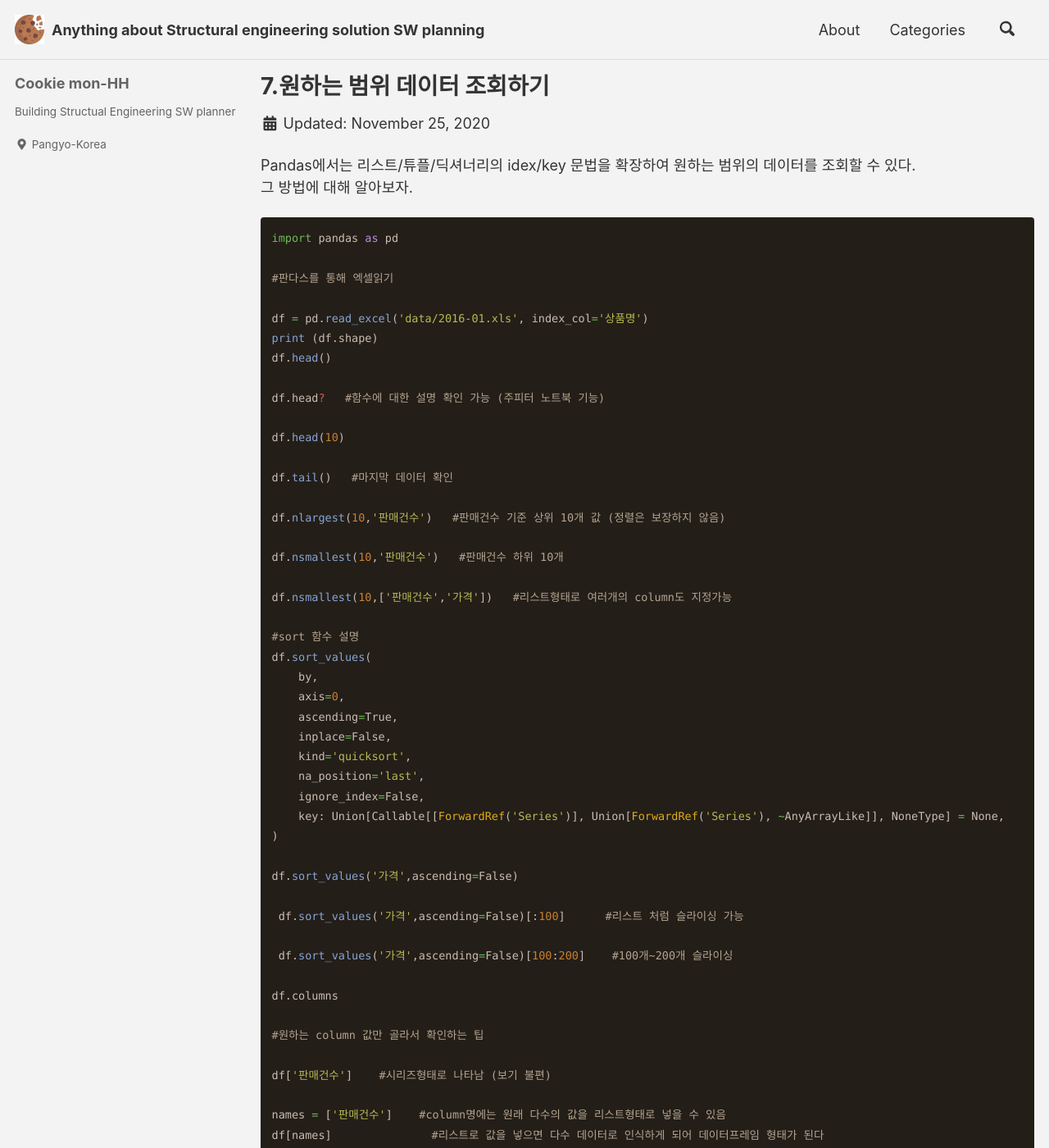
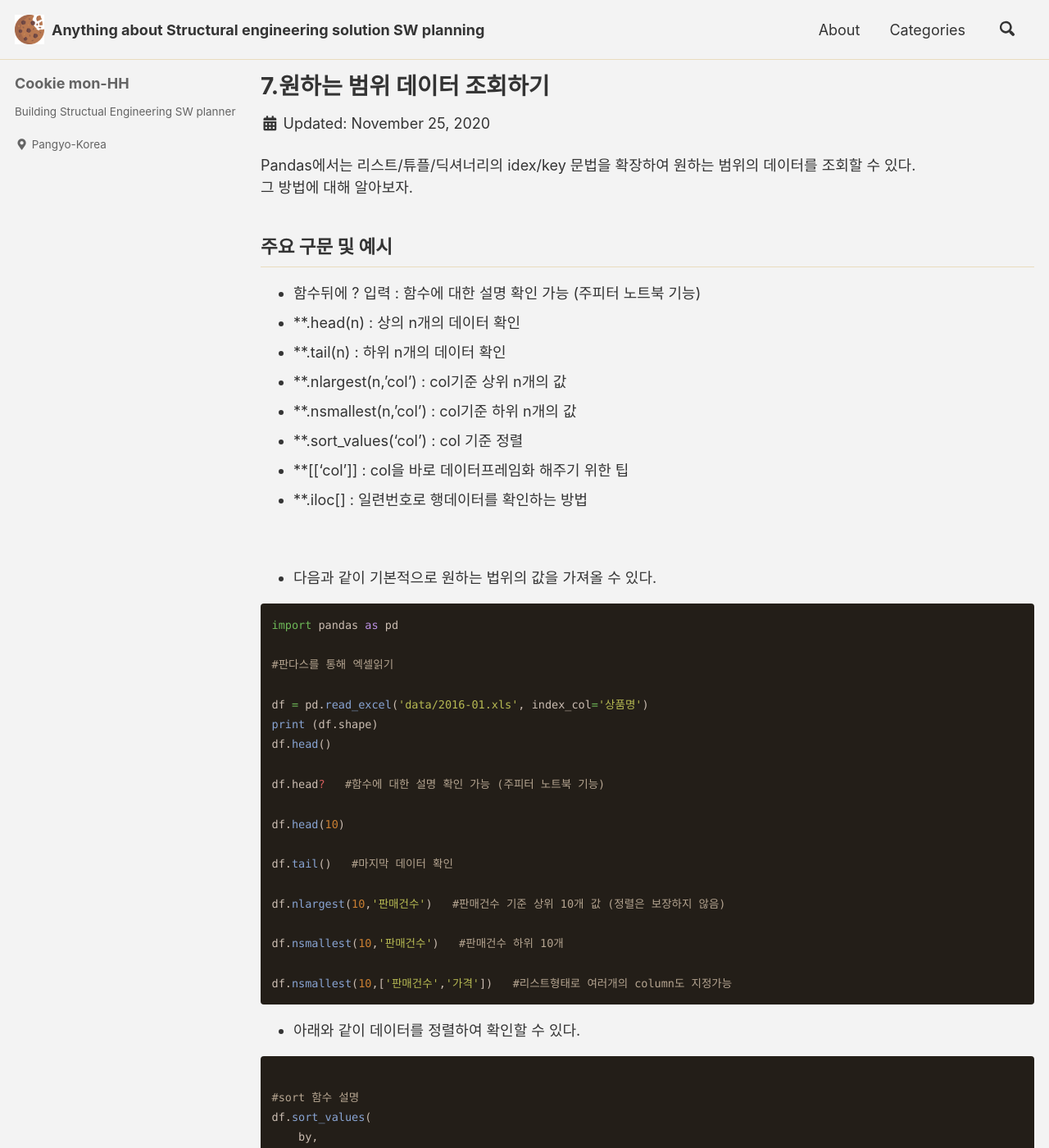
Before and after one commit to CookieMon-HH/cookiemon-hh.github.io, a Jekyll site: the page built from _posts/2020-11-25-2 7 원하는 범위 데이터 조회하기.md, in a window 1280 px wide and 1400 px high. Shown: the whole window at 82% size. Built offline with Jekyll 4.4.1, drawn with Linux system fonts in a browser that asks for light colours; cached includes are drawn as plain includes; a script that is not in the unit is left out; comment, search, counter and statistics services are not loaded; some of the changed text lies outside the part shown.

Commit message:
Update 2020-11-25-2 7 원하는 범위 데이터 조회하기.md

````diff
--- a/_posts/2020-11-25-2 7 원하는 범위 데이터 조회하기.md
+++ b/_posts/2020-11-25-2 7 원하는 범위 데이터 조회하기.md
@@ -11,6 +11,21 @@ date : 2020-11-25
 
 Pandas에서는 리스트/튜플/딕셔너리의 idex/key 문법을 확장하여 원하는 범위의 데이터를 조회할 수 있다.
 그 방법에 대해 알아보자.
+
+주요 구문 및 예시
+---
+- 함수뒤에 ? 입력 : 함수에 대한 설명 확인 가능 (주피터 노트북 기능)
+- \*\*.head(n) : 상의 n개의 데이터 확인
+- \*\*.tail(n) : 하위 n개의 데이터 확인
+- \*\*.nlargest(n,'col') : col기준 상위 n개의 값
+- \*\*.nsmallest(n,'col') : col기준 하위 n개의 값
+- \*\*.sort_values('col') : col 기준 정렬
+- \*\*[['col']] : col을 바로 데이터프레임화 해주기 위한 팁
+- \*\*.iloc[] : 일련번호로 행데이터를 확인하는 방법
+
+<br>
+
+- 다음과 같이 기본적으로 원하는 법위의 값을 가져올 수 있다.
 
 ```python
 import pandas as pd
@@ -32,6 +47,11 @@ df.nlargest(10,'판매건수')   #판매건수 기준 상위 10개 값 (정렬
 df.nsmallest(10,'판매건수')   #판매건수 하위 10개
 
 df.nsmallest(10,['판매건수','가격'])   #리스트형태로 여러개의 column도 지정가능
+```
+
+- 아래와 같이 데이터를 정렬하여 확인할 수 있다.
+
+```python
 
 #sort 함수 설명
 df.sort_values(
@@ -52,6 +72,10 @@ df.sort_values('가격',ascending=False)
  df.sort_values('가격',ascending=False)[100:200]    #100개~200개 슬라이싱
 
 df.columns
+```
+- 시리즈형태로 나타나서 보기 불편한 경우 아래와 같이 간단하게 데이터프레임으로 바꿔서 확인이 가능하다.
+
+```python
 
 #원하는 column 값만 골라서 확인하는 팁
 
@@ -64,16 +88,17 @@
 
  df.sort_values('가격',ascending=False)[['가격']][:10]   #이경우도 []가 하나면 시리즈형태이지만 두개로 하면 데이터프레임 형식이 된다.
 
+```
 
+- 원하는 행 데이터 확인 방법은 아래와 같다.
+
+```python
 
 df.loc[['야채','딸기','봉투']].sort_values('판매건수',ascending=False)           #행 데이터도 이렇게 확인 가능하다.
 
 df.iloc[4]       #일련번호로 확인 (5번째 행 데이터를 확인)
 
 df.iloc[:10]    #0~10번 까지의 데이터 확인
-
-
-
 
 
 df.loc['야채':'딸기']       #야채부터 딸기까지 지정, 값을 통해 지정하면 마지막은 제외하지만 레이블을 통한 지정에서는 그러지 않음
````
